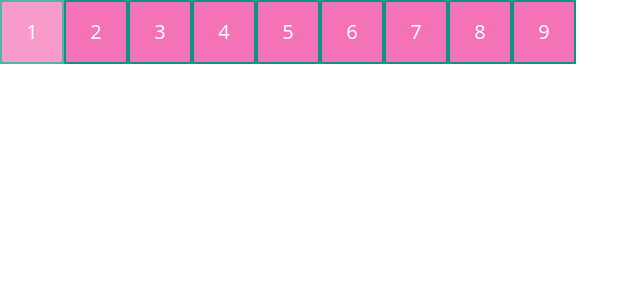
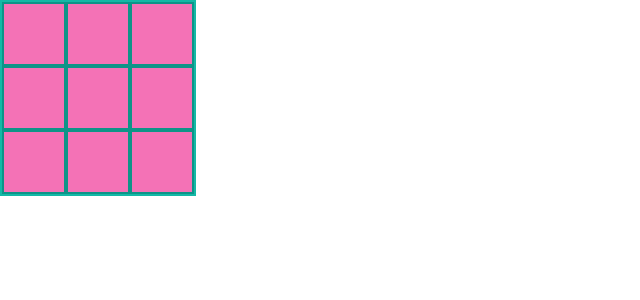
Before and after one commit to marcin10lw/tic-tac-toe, a React (Vite) app: page / in a window 1280 px wide. Shown: the top 300 px of the page, without its empty margins (0-640 px from the left). Built offline with nearby package versions, Linux system fonts and the light colour scheme.

Commit message:
created calculateWinner.ts

```diff
--- /dev/null
+++ b/src/calculateWinner.ts
@@ -0,0 +1,23 @@
+import { Squares } from "./types";
+
+export const calculateWinner = (squares: Squares) => {
+  const lines = [
+    [0, 1, 2],
+    [3, 4, 5],
+    [6, 7, 8],
+    [0, 3, 6],
+    [1, 4, 7],
+    [2, 5, 8],
+    [0, 4, 8],
+    [2, 4, 6],
+  ];
+
+  for (let i = 0; i < lines.length; i++) {
+    const [a, b, c] = lines[i];
+    if (squares[a] && squares[a] === squares[b] && squares[a] === squares[c]) {
+      return squares[a];
+    }
+  }
+
+  return null;
+};
--- a/src/components/Board.tsx
+++ b/src/components/Board.tsx
@@ -1,22 +1,17 @@
+import { Squares } from "../types";
 import Square from "./Square";
 
 type BoardProps = {
-  squares: string;
+  squares: Squares;
   onClick: React.MouseEventHandler<HTMLButtonElement>;
 };
 
 const Board = ({ squares, onClick }: BoardProps) => {
   return (
-    <div>
-      <Square value="1" onClick={() => onClick("dummy value")} />
-      <Square value="2" onClick={() => onClick("dummy value")} />
-      <Square value="3" onClick={() => onClick("dummy value")} />
-      <Square value="4" onClick={() => onClick("dummy value")} />
-      <Square value="5" onClick={() => onClick("dummy value")} />
-      <Square value="6" onClick={() => onClick("dummy value")} />
-      <Square value="7" onClick={() => onClick("dummy value")} />
-      <Square value="8" onClick={() => onClick("dummy value")} />
-      <Square value="9" onClick={() => onClick("dummy value")} />
+    <div className="inline-grid grid-cols-3 grid-rows-3 border-2 border-teal-500">
+      {squares.map((square, index) => (
+        <Square key={index} value={square} onClick={onClick} />
+      ))}
     </div>
   );
 };
--- a/src/components/Game.tsx
+++ b/src/components/Game.tsx
@@ -1,13 +1,20 @@
+import { useState } from "react";
 import Board from "./Board";
+import { calculateWinner } from "../calculateWinner";
 
 const Game = () => {
+  const [board, setBoard] = useState(Array(9).fill(null));
+  const [xIsNext, setXIsNext] = useState(true);
+  const winner = calculateWinner(board);
+  console.log(board);
+
   const handleClick = () => {};
 
   const jumpTo = () => {};
 
   const renderMovies = () => {};
 
-  return <Board onClick={handleClick} />;
+  return <Board squares={board} onClick={handleClick} />;
 };
 
 export default Game;
--- a/src/components/Square.tsx
+++ b/src/components/Square.tsx
@@ -1,5 +1,5 @@
 type SquareProps = {
-  value: string;
+  value: null | string;
   onClick: React.MouseEventHandler<HTMLButtonElement>;
 };
 
--- /dev/null
+++ b/src/types.ts
@@ -0,0 +1 @@
+export type Squares = string[] | null[];
```
